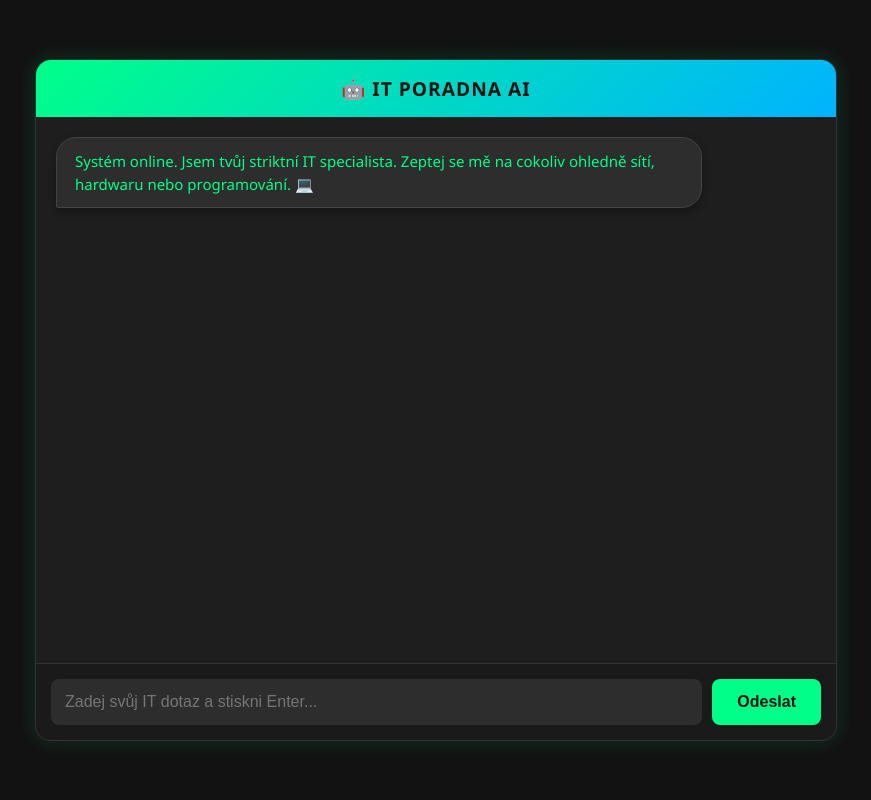
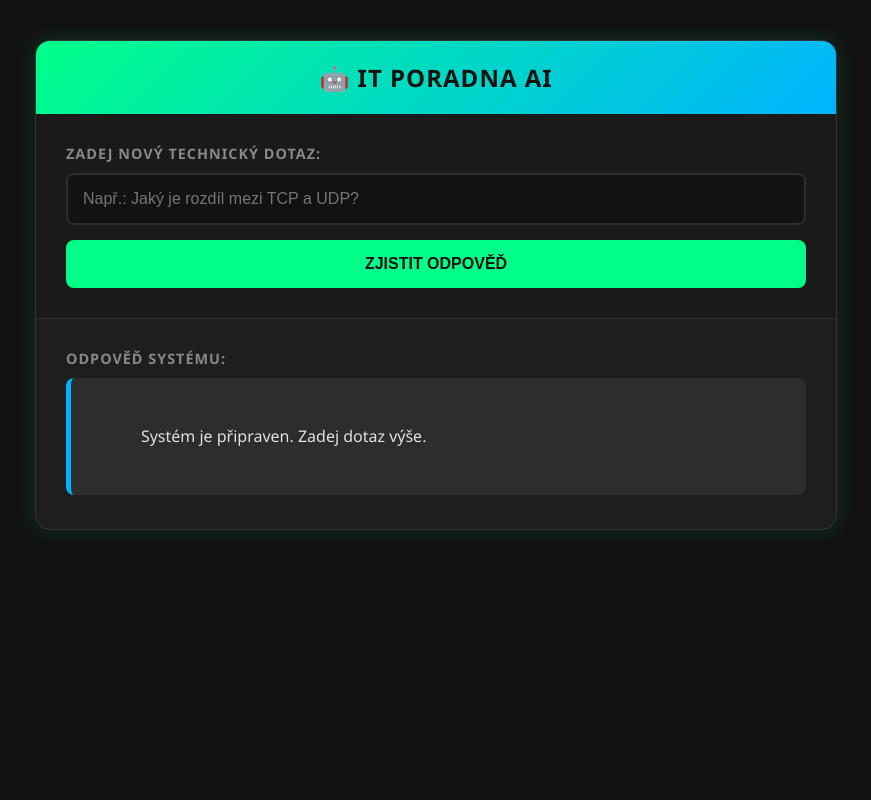
Before and after one commit to filip0g/it-poradna-offline-ai, a Flask app: page / in a window 1280 px wide. Shown: the whole page, without its empty margins (204-1075 px from the left). Run offline with Flask 3, Linux system fonts and the light colour scheme.

Commit message:
Update index.html

```diff
--- a/templates/index.html
+++ b/templates/index.html
@@ -5,151 +5,137 @@
     <meta name="viewport" content="width=device-width, initial-scale=1.0">
     <title>IT Poradna AI</title>
     <style>
-        /* Celkove pozadi a pismo */
         body {
             background-color: #121212;
             color: #e0e0e0;
             font-family: 'Segoe UI', Tahoma, Geneva, Verdana, sans-serif;
             display: flex;
-            justify-content: center;
+            flex-direction: column;
             align-items: center;
-            height: 100vh;
             margin: 0;
+            padding: 40px 20px;
         }
-        /* Hlavni okno chatu */
-        #chat-container {
-            width: 95%;
+        #app-container {
+            width: 100%;
             max-width: 800px;
             background: #1e1e1e;
             border-radius: 15px;
             box-shadow: 0 0 20px rgba(0, 255, 136, 0.15);
-            display: flex;
-            flex-direction: column;
-            height: 85vh;
             border: 1px solid #333;
+            overflow: hidden;
         }
-        /* Hlavicka */
         #header {
             background: linear-gradient(135deg, #00ff88, #00b3ff);
             color: #121212;
-            padding: 15px;
+            padding: 20px;
             text-align: center;
-            border-top-left-radius: 15px;
-            border-top-right-radius: 15px;
             font-weight: bold;
-            font-size: 1.2em;
+            font-size: 1.5em;
             letter-spacing: 1px;
             text-transform: uppercase;
         }
-        /* Prostor pro zpravy */
-        #chat-box {
-            flex: 1;
+        #query-section {
+            padding: 30px;
+            background: #1a1a1a;
+            border-bottom: 1px solid #333;
+        }
+        .label {
+            font-size: 0.9em;
+            color: #888;
+            text-transform: uppercase;
+            margin-bottom: 10px;
+            letter-spacing: 1px;
+            font-weight: bold;
+        }
+        #user-input {
+            width: 100%;
+            box-sizing: border-box;
+            padding: 15px;
+            border: 2px solid #2d2d2d;
+            border-radius: 8px;
+            background: #121212;
+            color: #00ff88;
+            font-size: 16px;
+            outline: none;
+            transition: 0.3s;
+            margin-bottom: 15px;
+        }
+        #user-input:focus {
+            border-color: #00ff88;
+            box-shadow: 0 0 10px rgba(0, 255, 136, 0.2);
+        }
+        button {
+            width: 100%;
+            background: #00ff88;
+            color: #121212;
+            border: none;
+            padding: 15px;
+            border-radius: 8px;
+            cursor: pointer;
+            font-weight: bold;
+            font-size: 16px;
+            transition: 0.2s;
+            text-transform: uppercase;
+        }
+        button:hover {
+            background: #00cc6a;
+            transform: scale(1.02);
+        }
+        #result-section {
+            padding: 30px;
+            min-height: 150px;
+        }
+        #answer-box {
+            background: #2d2d2d;
             padding: 20px;
-            overflow-y: auto;
-            display: flex;
-            flex-direction: column;
-            gap: 15px;
+            border-radius: 8px;
+            border-left: 5px solid #00b3ff;
+            font-size: 16px;
+            line-height: 1.6;
+            white-space: pre-wrap;
+            transition: 0.3s;
         }
-        /* Spolecny styl pro bubliny */
-        .message {
-            max-width: 80%;
-            padding: 12px 18px;
-            border-radius: 20px;
-            line-height: 1.5;
-            word-wrap: break-word;
-            font-size: 15px;
+        .loading {
+            color: #00ff88;
+            font-style: italic;
+            animation: pulse 1.5s infinite;
         }
-        /* Zprava od uzivatele */
-        .user-msg {
-            align-self: flex-end;
-            background: #00b3ff;
-            color: white;
-            border-bottom-right-radius: 2px;
-            box-shadow: 0 4px 10px rgba(0, 179, 255, 0.2);
-        }
-        /* Zprava od AI */
-        .ai-msg {
-            align-self: flex-start;
-            background: #2d2d2d;
-            color: #00ff88;
-            border: 1px solid #444;
-            border-bottom-left-radius: 2px;
-            box-shadow: 0 4px 10px rgba(0, 0, 0, 0.3);
-        }
-        /* Indikator nacitani */
-        .loading {
-            color: #888;
-            font-style: italic;
-            font-size: 0.9em;
-            align-self: flex-start;
-            animation: pulse 1.5s infinite;
+        .question-echo {
+            color: #00b3ff;
+            margin-bottom: 15px;
+            padding-bottom: 10px;
+            border-bottom: 1px solid #444;
         }
         @keyframes pulse {
             0% { opacity: 0.5; }
             50% { opacity: 1; }
             100% { opacity: 0.5; }
         }
-        /* Spodni lista pro zadavani */
-        #input-area {
-            display: flex;
-            padding: 15px;
-            background: #1a1a1a;
-            border-bottom-left-radius: 15px;
-            border-bottom-right-radius: 15px;
-            border-top: 1px solid #333;
-        }
-        /* Textove pole */
-        #user-input {
-            flex: 1;
-            padding: 14px;
-            border: none;
-            border-radius: 8px;
-            background: #2d2d2d;
-            color: white;
-            outline: none;
-            font-size: 16px;
-            transition: 0.3s;
-        }
-        #user-input:focus {
-            box-shadow: 0 0 8px rgba(0, 255, 136, 0.5);
-        }
-        /* Tlacitko Odeslat */
-        button {
-            background: #00ff88;
-            color: #121212;
-            border: none;
-            padding: 0 25px;
-            margin-left: 10px;
-            border-radius: 8px;
-            cursor: pointer;
-            font-weight: bold;
-            font-size: 16px;
-            transition: 0.2s;
-        }
-        button:hover {
-            background: #00cc6a;
-            transform: scale(1.05);
-        }
     </style>
 </head>
 <body>
 
-<div id="chat-container">
+<div id="app-container">
     <div id="header">🤖 IT Poradna AI</div>
-    <div id="chat-box">
-        <div class="message ai-msg">Systém online. Jsem tvůj striktní IT specialista. Zeptej se mě na cokoliv ohledně sítí, hardwaru nebo programování. 💻</div>
+
+    <div id="query-section">
+        <div class="label">Zadej nový technický dotaz:</div>
+        <input type="text" id="user-input" placeholder="Např.: Jaký je rozdíl mezi TCP a UDP?" onkeypress="handleKeyPress(event)">
+        <button onclick="sendMessage()">Zjistit odpověď</button>
     </div>
-    <div id="input-area">
-        <input type="text" id="user-input" placeholder="Zadej svůj IT dotaz a stiskni Enter..." onkeypress="handleKeyPress(event)">
-        <button onclick="sendMessage()">Odeslat</button>
+
+    <div id="result-section">
+        <div class="label">Odpověď systému:</div>
+        <div id="answer-box">
+            Systém je připraven. Zadej dotaz výše.
+        </div>
     </div>
 </div>
 
 <script>
-    const chatBox = document.getElementById("chat-box");
+    const answerBox = document.getElementById("answer-box");
     const userInput = document.getElementById("user-input");
 
-    // Odeslani pomoci klavesy Enter
     function handleKeyPress(event) {
         if (event.key === "Enter") {
             sendMessage();
@@ -160,16 +146,11 @@
         const text = userInput.value.trim();
         if (!text) return;
 
-        // Vykresleni uzivatelovy zpravy
-        addMessage(text, "user-msg");
-        userInput.value = "";
-
-        // Pridani indikatoru nacitani, nez AI odpovi
-        const loadingId = "loading-" + Date.now();
-        addMessage("AI zpracovává odpověď...", "loading", loadingId);
+        // Vizualni zmena pri nacitani
+        answerBox.innerHTML = '<span class="loading">Navazuji spojení s AI... Zpracovávám dotaz...</span>';
+        answerBox.style.borderLeftColor = "#00ff88";
 
         try {
-            // Komunikace s tvym Python backendem (app.py)
             const response = await fetch('/ai', {
                 method: 'POST',
                 headers: { 'Content-Type': 'application/json' },
@@ -178,30 +159,19 @@
 
             const data = await response.json();
 
-            // Odstraneni indikatoru nacitani
-            document.getElementById(loadingId).remove();
-
             if (response.ok) {
-                // Vykresleni odpovedi od AI
-                addMessage(data.answer, "ai-msg");
+                // Vymazeme pole pro dalsi dotaz a vypiseme vysledek
+                userInput.value = "";
+                answerBox.style.borderLeftColor = "#00b3ff";
+                answerBox.innerHTML = `<div class="question-echo"><strong>Tvůj dotaz:</strong> ${text}</div><div>${data.answer}</div>`;
             } else {
-                addMessage("❌ Chyba: " + (data.error || "Něco se pokazilo na serveru."), "ai-msg");
+                answerBox.innerText = "❌ Chyba: " + (data.error || "Něco se pokazilo na serveru.");
+                answerBox.style.borderLeftColor = "red";
             }
         } catch (error) {
-            document.getElementById(loadingId).remove();
-            addMessage("❌ Chyba připojení k backendu.", "ai-msg");
+            answerBox.innerText = "❌ Chyba připojení k backendu.";
+            answerBox.style.borderLeftColor = "red";
         }
-    }
-
-    // Pomocna funkce pro vytvareni bublin v chatu
-    function addMessage(text, className, id = null) {
-        const msgDiv = document.createElement("div");
-        msgDiv.className = "message " + className;
-        msgDiv.innerText = text;
-        if (id) msgDiv.id = id;
-        chatBox.appendChild(msgDiv);
-        // Automaticky srolovat dolu
-        chatBox.scrollTop = chatBox.scrollHeight;
     }
 </script>
 
```
